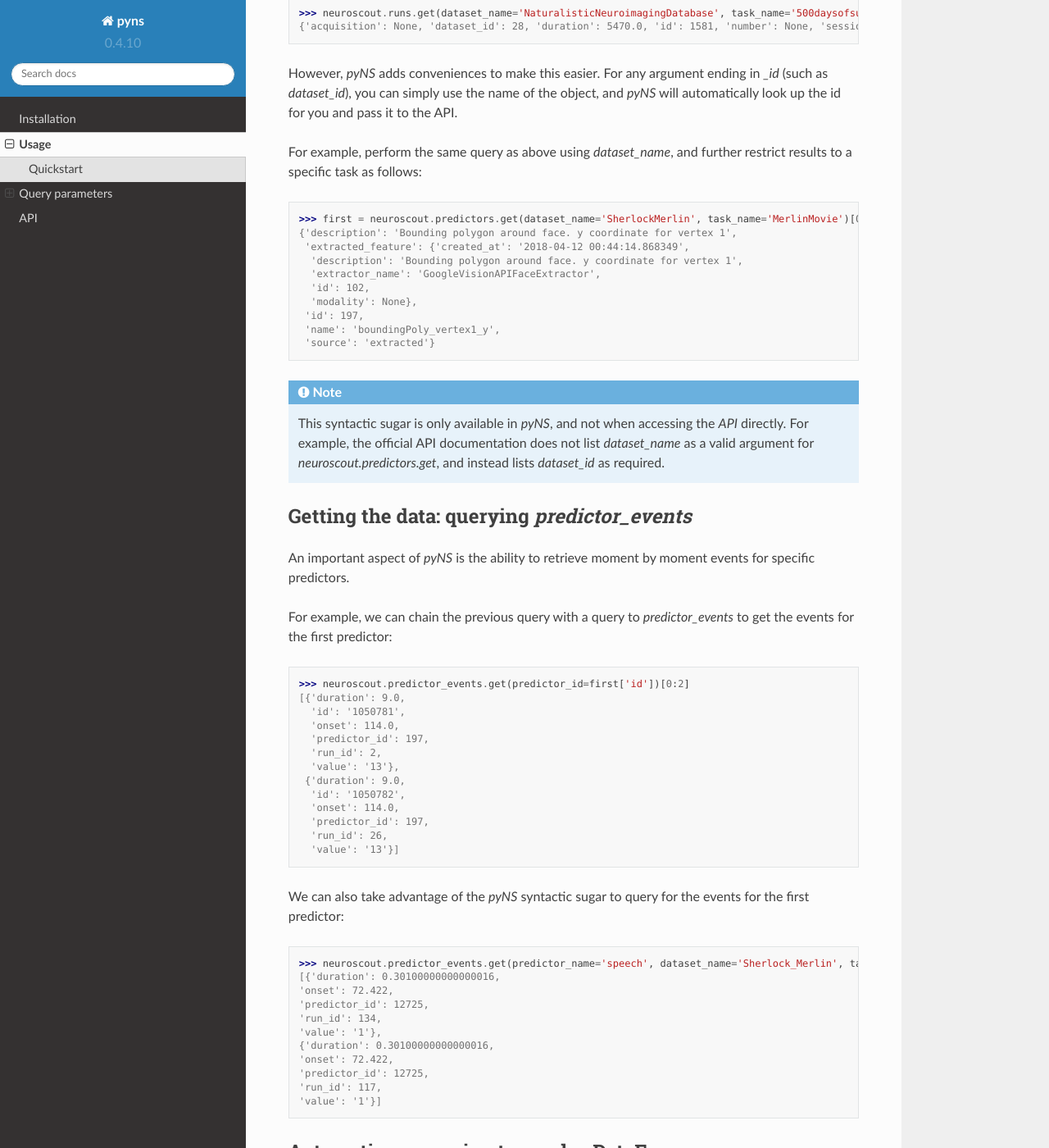
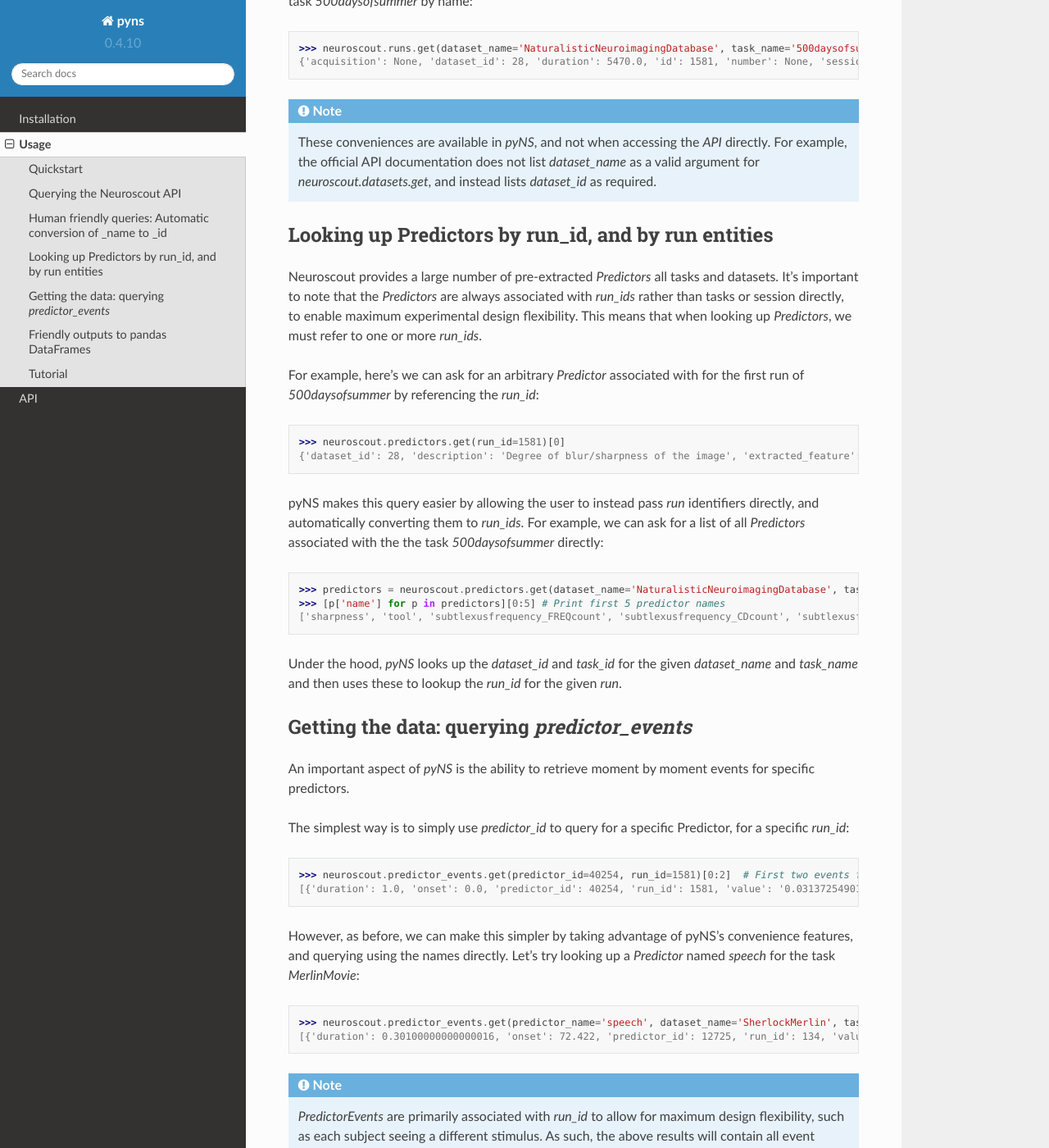
Before and after one commit to neuroscout/pyNS, a Sphinx documentation site: the page built from docs/source/usage.rst, in a window 1280 px wide and 1400 px high, scrolled down 1587 px. Shown: the whole window at 82% size. Built offline with Sphinx 7.4.7 and the Read the Docs theme 2.0.0, drawn with Linux system fonts in a browser that asks for light colours; some of the changed text lies outside the part shown.

Commit message:
Finish examples w/doctest

```diff
--- a/docs/source/usage.rst
+++ b/docs/source/usage.rst
@@ -34,8 +34,9 @@
 The available Neuroscout endpoints are listed here: :meth:`mymodule.MyClass.mymethod`, and currently include:
 `['analyses', 'datasets', 'tasks', 'runs', 'predictors', 'predictor_events', 'user']`
 
-Query parameters
-================
+---------------------------
+Querying the Neuroscout API
+---------------------------
 
 For each of the available endpoints, the Neuroscout API provides a number of query parameters.
 
@@ -53,15 +54,16 @@
    >>> dataset['long_description']
    'This dataset includes the data of 18 particpants who watched Sherlock movie and data of 18 participants who watched Merlin movie.'
 
+---------------------------------------------------------------
+Human friendly queries: Automatic conversion of _name to _id
+---------------------------------------------------------------
 
-------------------------------------------------------------
-Human friendly queries: Automatic conversion of _name to _id
-------------------------------------------------------------
+pyNS adds several conveniences to the Neuroscout API to make querying easier.
 
-Typically, to query the Neuroscout API you will need to refer to the `ids` of the objects you want to query.
+Typically, when querying the Neuroscout API you will need to refer to the `ids` of the objects you want to query.
 For example, to discover the runs associated with `SherlockMerlin`, we would refer to the `id` of this dataset,
 which requires first looking up the dataset by name (``neuroscout.datasets.get(name='SherlockMerlin')``) and then
-using the dataset's ID to complete the `runs` query:
+using the `dataset_id`` query for `runs` available:
 
 .. doctest::
 
@@ -73,37 +75,43 @@
 
 For example, we can ask for the first run for the dataset `NaturalisticNeuroimagingDatabase`, for the task `500daysofsummer` by name:
 
-
 .. doctest::
 
    >>> neuroscout.runs.get(dataset_name='NaturalisticNeuroimagingDatabase', task_name='500daysofsummer')[0]
    {'acquisition': None, 'dataset_id': 28, 'duration': 5470.0, 'id': 1581, 'number': None, 'session': None, 'subject': '18', 'task': 50, 'task_name': '500daysofsummer'}
 
+.. note::
+   These conveniences are available in `pyNS`, and not when accessing the `API` directly.
+   For example, the official API documentation does not list `dataset_name` as a valid argument for
+   `neuroscout.datasets.get`, and instead lists `dataset_id` as required.
 
-However, `pyNS` adds conveniences to make this easier.
-For any argument ending in `_id` (such as `dataset_id`), you can simply use the name of the object, and `pyNS` will
-automatically look up the id for you and pass it to the API.
+----------------------------------------------------
+Looking up Predictors by run_id, and by run entities
+----------------------------------------------------
 
-For example, perform the same query as above using `dataset_name`, and further restrict results
-to a specific task as follows:
+Neuroscout provides a large number of pre-extracted `Predictors` all tasks and datasets.
+It's important to note that the `Predictors` are always associated with `run_ids` rather than tasks or session directly, to enable maximum experimental design flexibility.
+This means that when looking up `Predictors`, we must refer to one or more `run_ids`.
 
-::
+For example, here's we can ask for an arbitrary `Predictor` associated with for the first run of `500daysofsummer` by referencing the `run_id`:
 
-   >>> first = neuroscout.predictors.get(dataset_name='SherlockMerlin', task_name='MerlinMovie')[0]
-   {'description': 'Bounding polygon around face. y coordinate for vertex 1',
-    'extracted_feature': {'created_at': '2018-04-12 00:44:14.868349',
-     'description': 'Bounding polygon around face. y coordinate for vertex 1',
-     'extractor_name': 'GoogleVisionAPIFaceExtractor',
-     'id': 102,
-     'modality': None},
-    'id': 197,
-    'name': 'boundingPoly_vertex1_y',
-    'source': 'extracted'}
+.. doctest::
 
-.. note::
-   This syntactic sugar is only available in `pyNS`, and not when accessing the `API` directly.
-   For example, the official API documentation does not list `dataset_name` as a valid argument for
-   `neuroscout.predictors.get`, and instead lists `dataset_id` as required.
+   >>> neuroscout.predictors.get(run_id=1581)[0]
+   {'dataset_id': 28, 'description': 'Degree of blur/sharpness of the image', 'extracted_feature': {'created_at': '2021-05-05 00:52:59.856713', 'description': 'Degree of blur/sharpness of the image', 'extractor_name': 'SharpnessExtractor', 'id': 425739, 'modality': 'image', 'resample_frequency': None}, 'id': 40254, 'max': 1.0, 'mean': 0.8604099357979763, 'min': 0.0, 'name': 'sharpness', 'num_na': 0, 'private': False, 'source': 'extracted'}
+
+
+pyNS makes this query easier by allowing the user to instead pass `run` identifiers directly, and automatically converting them to `run_ids`.
+For example, we can ask for a list of all `Predictors` associated with the the task `500daysofsummer` directly:
+
+.. doctest::
+
+   >>> predictors = neuroscout.predictors.get(dataset_name='NaturalisticNeuroimagingDatabase', task_name='500daysofsummer')
+   >>> [p['name'] for p in predictors][0:5] # Print first 5 predictor names
+   ['sharpness', 'tool', 'subtlexusfrequency_FREQcount', 'subtlexusfrequency_CDcount', 'subtlexusfrequency_FREQlow']
+
+
+Under the hood, `pyNS` looks up the `dataset_id` and `task_id` for the given `dataset_name` and `task_name` and then uses these to lookup the `run_id` for the given `run`.
 
 ---------------------------------------------
 Getting the data: querying `predictor_events`
@@ -111,50 +119,37 @@
 
 An important aspect of `pyNS` is the ability to retrieve moment by moment events for specific predictors.
 
-For example, we can chain the previous query with a query to `predictor_events` to get the events for the first predictor:
+The simplest way is to simply use `predictor_id` to query for a specific Predictor, for a specific `run_id`:
+
+.. doctest::
+
+   >>> neuroscout.predictor_events.get(predictor_id=40254, run_id=1581)[0:2]  # First two events for Predictor
+   [{'duration': 1.0, 'onset': 0.0, 'predictor_id': 40254, 'run_id': 1581, 'value': '0.03137254901960784'}, {'duration': 1.0, 'onset': 1.0, 'predictor_id': 40254, 'run_id': 1581, 'value': '0.0196078431372549'}]
+
+However, as before, we can make this simpler by taking advantage of pyNS's convenience features, and querying using the names directly.
+Let's try looking up a `Predictor` named `speech` for the task `MerlinMovie`:
+
+.. doctest::
+
+   >>> neuroscout.predictor_events.get(predictor_name='speech', dataset_name='SherlockMerlin', task_name='MerlinMovie')[0:2]
+   [{'duration': 0.30100000000000016, 'onset': 72.422, 'predictor_id': 12725, 'run_id': 134, 'value': '1'}, {'duration': 0.30100000000000016, 'onset': 72.422, 'predictor_id': 12725, 'run_id': 117, 'value': '1'}]
+
+.. note::
+   `PredictorEvents` are primarily associated with `run_id` to allow for maximum design flexibility, such as each subject seeing a different stimulus.
+   As such, the above results will contain all event timepoints for all subjects/runs for that Predictor.
+   However, in many cases all subjects will have seen the same movie, in which case you can simply use the events for a single subject as reference.
+
+
+------------------------------------------
+Friendly outputs to pandas DataFrames
+------------------------------------------
+
+You can easily convert any query result to a pandas DataFrame. Simply pass the argument `output_type='df'` to the query.
+This is particularly useful for `PredictorEvents`, as the are naturally represented as a pandas DataFrame`.
 
 ::
 
-   >>> neuroscout.predictor_events.get(predictor_id=first['id'])[0:2]
-   [{'duration': 9.0,
-     'id': '1050781',
-     'onset': 114.0,
-     'predictor_id': 197,
-     'run_id': 2,
-     'value': '13'},
-    {'duration': 9.0,
-     'id': '1050782',
-     'onset': 114.0,
-     'predictor_id': 197,
-     'run_id': 26,
-     'value': '13'}]
-
-We can also take advantage of the `pyNS` syntactic sugar to query for the events for the first predictor:
-
-::
-
-   >>> neuroscout.predictor_events.get(predictor_name='speech', dataset_name='Sherlock_Merlin', task_name='MerlinMovie')[0:2]
-   [{'duration': 0.30100000000000016,
-   'onset': 72.422,
-   'predictor_id': 12725,
-   'run_id': 134,
-   'value': '1'},
-   {'duration': 0.30100000000000016,
-   'onset': 72.422,
-   'predictor_id': 12725,
-   'run_id': 117,
-   'value': '1'}]
-
-
-------------------------------------------
-Automatic conversion to pandas DataFrames
-------------------------------------------
-
-You can easily convert any query result to a pandas DataFrame. Simply pass the argument output_type='df' to the query:
-
-::
-
-   >>> neuroscout.predictor_events.get(predictor_id=first['id'])[0:2]
+   >>> neuroscout.predictor_events.get(predictor_name='speech', dataset_name='Sherlock_Merlin', task_name='MerlinMovie')
 
             duration    onset  predictor_id  run_id value predictor_name subject session number acquisition
       0         0.301   72.422         12725     134     1         speech      36    None   None        None
@@ -171,8 +166,12 @@
 
       [25740 rows x 10 columns]
 
+
 To make the interpretation of the query easier, `pyNS` automatically converts all columns ending in `_id` to their respective names.
 In the case of `run_id`, we fetch the corresponding BIDS entities (i.e.`subject`, `number`, `session`, `acquisition`) and add them to the DataFrame.
+
+.. note::
+   Asking for PredictorEvents for a dataset or task without specifying a `predictor_name` may results in a very long running query.
 
 --------
 Tutorial
```
